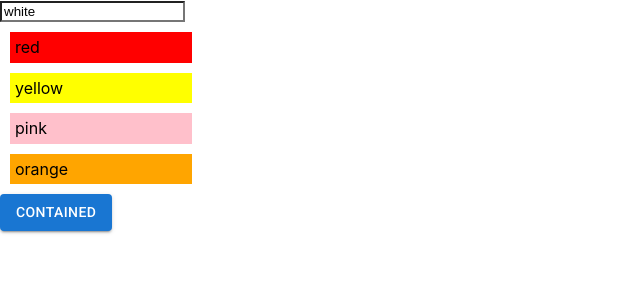
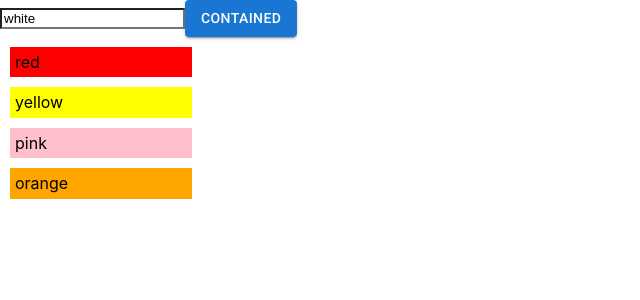
Before and after one commit to YUHESHWAR/React01, a React (Create React App) app: page / in a window 1280 px wide. Shown: the top 300 px of the page, without its empty margins (0-640 px from the left). Built offline with nearby package versions, Linux system fonts and the light colour scheme.

Commit message:
changes-made

```diff
--- a/src/ColorGame.js
+++ b/src/ColorGame.js
@@ -20,10 +20,10 @@ export function ColorGame() {
                 type="text"
                 style={styles_color}
                 onChange={(event) => setColor(event.target.value)} />
+            <Button variant="contained">Contained</Button>
             {colorList.map((clr, index) => (
                 <ColorList key={index} color={clr} />
             ))}
-            <Button variant="contained">Contained</Button>
         </div>
     );
 }
```
